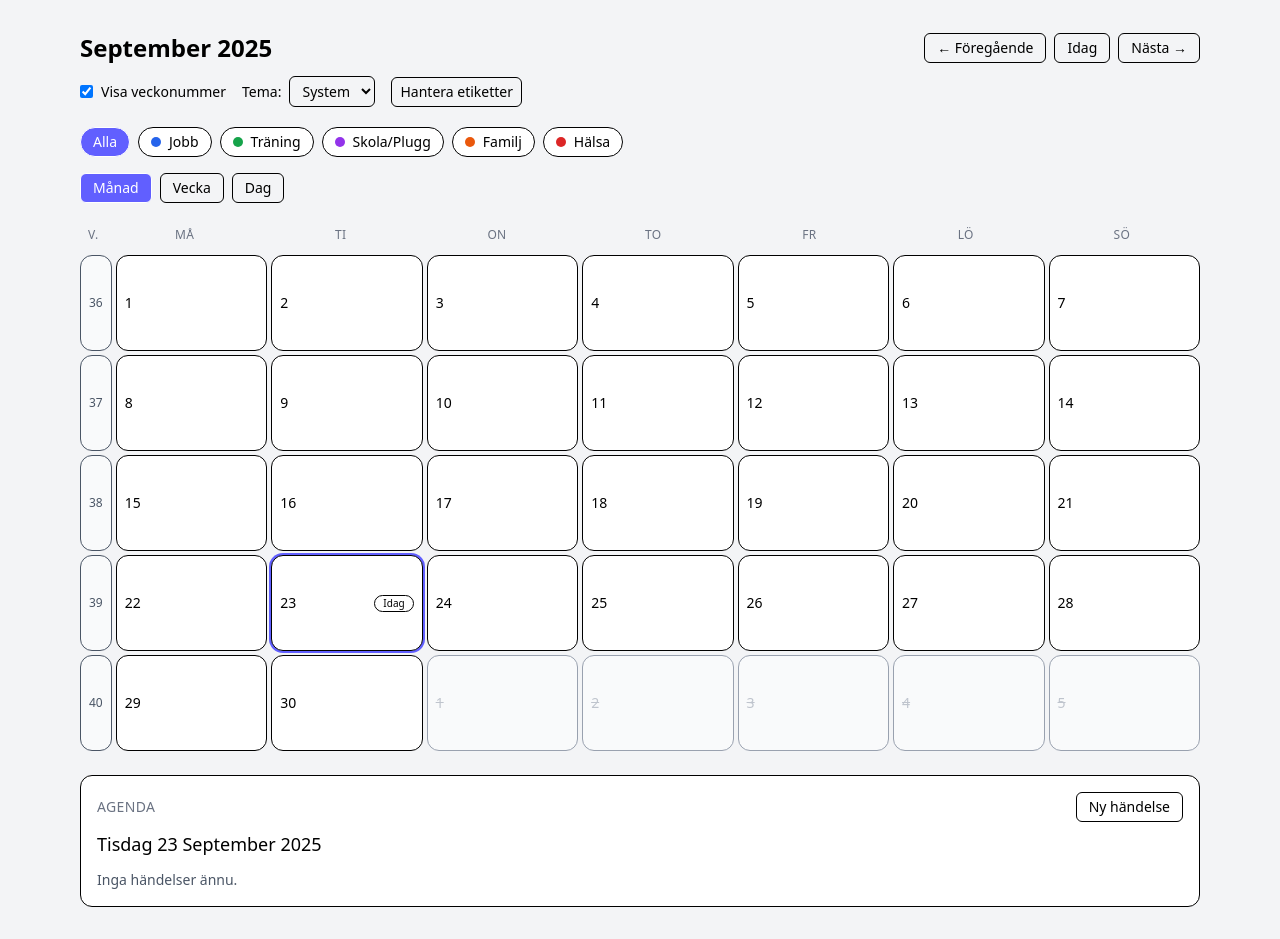
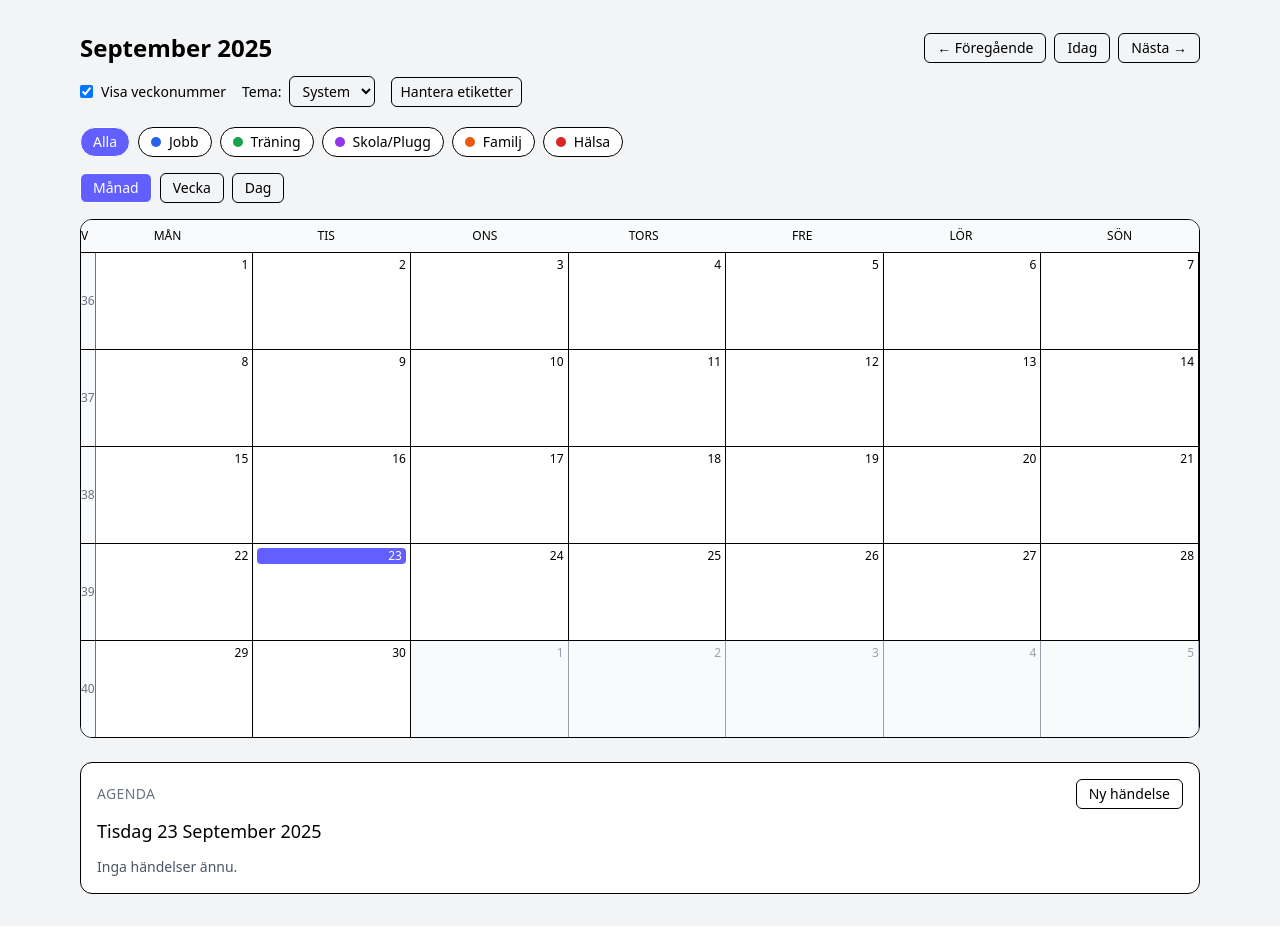
Before and after one commit to JuliaRymem/calendar, a React (Vite) app: page / in a window 1280 px wide. Built offline with nearby package versions, Linux system fonts and the light colour scheme; the HTML template or start-up script is replaced by a standard one.

Commit message:
feat: restore week numbers and add tooltips for label dots in MonthView

```diff
--- a/src/components/MonthView.jsx
+++ b/src/components/MonthView.jsx
@@ -1,109 +1,176 @@
 import {
-  addDays, addMonths, addYears,
-  startOfWeek, endOfWeek
+  startOfMonth,
+  endOfMonth,
+  startOfWeek,
+  endOfWeek,
+  addDays,
+  isSameMonth,
+  isSameDay,
+  format,
+  parseISO,
+  isBefore,
+  isAfter,
+  startOfDay,
+  endOfDay,
+  getISOWeek,
 } from "date-fns";
-import { WEEKDAY_LABELS, isoWeek } from "../utils/date";
+import { sv } from "date-fns/locale";
 import { useCalendar } from "../context/CalendarContext";
-import { useMonthGrid } from "../hooks/useMonthGrid";
-import DayCell from "./DayCell";
-import { sv } from "date-fns/locale";
+import { useEvents } from "../context/EventsContext";
+import { useLabels } from "../context/LabelsContext";
+import { useState } from "react";
+import EventModal from "./EventModal";
+
+function overlapsDay(evt, day) {
+  const s = parseISO(evt.start);
+  const e = parseISO(evt.end);
+  const from = startOfDay(day);
+  const to = endOfDay(day);
+  return isBefore(s, to) && isAfter(e, from);
+}
 
 export default function MonthView() {
   const {
-    viewCursor, selectedDate, setSelectedDate, setViewCursor, showWeekNumbers
+    viewCursor,
+    selectedDate,
+    setSelectedDate,
+    showWeekNumbers,
+    filterLabelId,
   } = useCalendar();
-  const days = useMonthGrid(viewCursor);
+  const { events } = useEvents();
+  const { mapById } = useLabels();
 
-  // Dela upp i veckor
-  const rows = [];
-  for (let i = 0; i < days.length; i += 7) rows.push(days.slice(i, i + 7));
+  const [open, setOpen] = useState(false);
+  const [editEvent, setEditEvent] = useState(null);
 
-  function onKeyDown(e) {
-    if (
-      ["ArrowLeft","ArrowRight","ArrowUp","ArrowDown",
-       "Home","End","PageUp","PageDown"].includes(e.key)
-    ) {
-      e.preventDefault();
+  const monthStart = startOfMonth(viewCursor);
+  const monthEnd = endOfMonth(viewCursor);
+  const gridStart = startOfWeek(monthStart, { weekStartsOn: 1 });
+  const gridEnd = endOfWeek(monthEnd, { weekStartsOn: 1 });
+  const days = [];
+  let d = gridStart;
+  while (d <= gridEnd) {
+    days.push(d);
+    d = addDays(d, 1);
   }
-    switch (e.key) {
-      case "ArrowLeft":
-        setSelectedDate(addDays(selectedDate, -1)); break;
-      case "ArrowRight":
-        setSelectedDate(addDays(selectedDate, 1)); break;
-      case "ArrowUp":
-        setSelectedDate(addDays(selectedDate, -7)); break;
-      case "ArrowDown":
-        setSelectedDate(addDays(selectedDate, 7)); break;
-      case "Home":
-        setSelectedDate(startOfWeek(selectedDate, { weekStartsOn: 1, locale: sv }));
-        break;
-      case "End":
-        setSelectedDate(endOfWeek(selectedDate, { weekStartsOn: 1, locale: sv }));
-        break;
-      case "PageUp":
-        if (e.shiftKey) {
-          setSelectedDate(addYears(selectedDate, -1));
-          setViewCursor(addYears(viewCursor, -1));
-        } else {
-          setSelectedDate(addMonths(selectedDate, -1));
-          setViewCursor(addMonths(viewCursor, -1));
-        }
-        break;
-      case "PageDown":
-        if (e.shiftKey) {
-          setSelectedDate(addYears(selectedDate, 1));
-          setViewCursor(addYears(viewCursor, 1));
-        } else {
-          setSelectedDate(addMonths(selectedDate, 1));
-          setViewCursor(addMonths(viewCursor, 1));
-        }
-        break;
-      default:
-    }
+
+  // veckogrupper för att kunna rendera radvis
+  const weeks = [];
+  for (let i = 0; i < days.length; i += 7) {
+    weeks.push(days.slice(i, i + 7));
   }
 
   return (
+    <div className="rounded-xl border overflow-hidden">
+      {/* Rubrikrad */}
       <div
-      role="grid"
-      aria-label="Kalender månadsvy"
-      tabIndex={0}
-      onKeyDown={onKeyDown}
-      className="outline-none"
+        className={`grid ${
+          showWeekNumbers
+            ? "grid-cols-[auto_repeat(7,minmax(0,1fr))]"
+            : "grid-cols-7"
+        } bg-gray-50 text-center text-xs font-medium uppercase dark:bg-zinc-900`}
       >
-      {/* Veckodagar */}
-      <div className="mb-1 grid grid-cols-[auto_repeat(7,minmax(0,1fr))] items-center text-xs uppercase tracking-wide text-gray-500 dark:text-gray-400">
-        {showWeekNumbers ? (
-          <div className="px-2 text-center">v.</div>
-        ) : (
-          <div className="hidden" />
-        )}
-        {WEEKDAY_LABELS.map((w) => (
-          <div key={w} className="py-2 text-center">{w}</div>
+        {showWeekNumbers && <div className="py-2">V</div>}
+        {["Mån", "Tis", "Ons", "Tors", "Fre", "Lör", "Sön"].map((d) => (
+          <div key={d} className="py-2">
+            {d}
+          </div>
         ))}
       </div>
 
-      {/* Raster */}
-      <div className="space-y-1">
-        {rows.map((week, rIdx) => (
+      {/* Veckorader */}
+      <div className="divide-y border-t text-sm">
+        {weeks.map((week, wi) => {
+          const weekNumber = getISOWeek(week[0]);
+          return (
             <div
-            key={rIdx}
-            className="grid grid-cols-[auto_repeat(7,minmax(0,1fr))] gap-1"
+              key={wi}
+              className={`grid ${
+                showWeekNumbers
+                  ? "grid-cols-[auto_repeat(7,minmax(0,1fr))]"
+                  : "grid-cols-7"
+              }`}
             >
-            {showWeekNumbers ? (
-              <div className="flex items-center justify-center rounded-xl border bg-gray-50 px-2 text-xs text-gray-600 dark:bg-zinc-900/40 dark:text-zinc-400">
-                {isoWeek(week[0])}
+              {showWeekNumbers && (
+                <div className="flex items-center justify-center border-r bg-gray-50 text-xs text-gray-500 dark:bg-zinc-900 dark:text-gray-400">
+                  {weekNumber}
                 </div>
-            ) : (
-              <div className="hidden" />
               )}
-            {week.map((day, i) => (
-              <div key={i} role="gridcell">
-                <DayCell day={day} monthCursor={viewCursor} />
+
+              {week.map((day, i) => {
+                const inMonth = isSameMonth(day, monthStart);
+                const dayEvents = events.filter(
+                  (e) =>
+                    (!filterLabelId ? true : e.labelId === filterLabelId) &&
+                    overlapsDay(e, day)
+                );
+
+                // plocka unika etiketter
+                const labelSet = new Map();
+                dayEvents.forEach((e) => {
+                  const lab = e.labelId ? mapById.get(e.labelId) : null;
+                  const color = lab?.color ?? e.color ?? "#6366f1";
+                  const name = lab?.name ?? e.label ?? "Övrigt";
+                  labelSet.set(name, color);
+                });
+                const labels = Array.from(labelSet.entries());
+
+                return (
+                  <div
+                    key={i}
+                    className={`relative h-24 border-r p-1 ${
+                      inMonth
+                        ? "bg-white dark:bg-black"
+                        : "bg-gray-50 text-gray-400 dark:bg-zinc-900 dark:text-gray-600"
+                    }`}
+                    onClick={() => setSelectedDate(day)}
+                  >
+                    {/* Datum */}
+                    <div
+                      className={`mb-1 text-right text-xs ${
+                        isSameDay(day, selectedDate)
+                          ? "rounded bg-indigo-500 px-1 text-white"
+                          : ""
+                      }`}
+                    >
+                      {format(day, "d", { locale: sv })}
                     </div>
+
+                    {/* Etikettprickar */}
+                    <div className="flex flex-wrap gap-1">
+                      {labels.slice(0, 4).map(([name, color]) => (
+                        <span
+                          key={name}
+                          className="h-2 w-2 rounded-full"
+                          style={{ background: color }}
+                          title={name} // tooltip!
+                        />
                       ))}
-          </div>
-        ))}
+                      {labels.length > 4 && (
+                        <span
+                          className="text-[10px] text-gray-500"
+                          title={labels
+                            .slice(4)
+                            .map(([name]) => name)
+                            .join(", ")}
+                        >
+                          +{labels.length - 4}
+                        </span>
+                      )}
                     </div>
                   </div>
                 );
+              })}
+            </div>
+          );
+        })}
+      </div>
+
+      <EventModal
+        open={open}
+        onClose={() => setOpen(false)}
+        editEvent={editEvent}
+      />
+    </div>
+  );
 }
```
Lines whose indentation alone changed are shown as unchanged.
